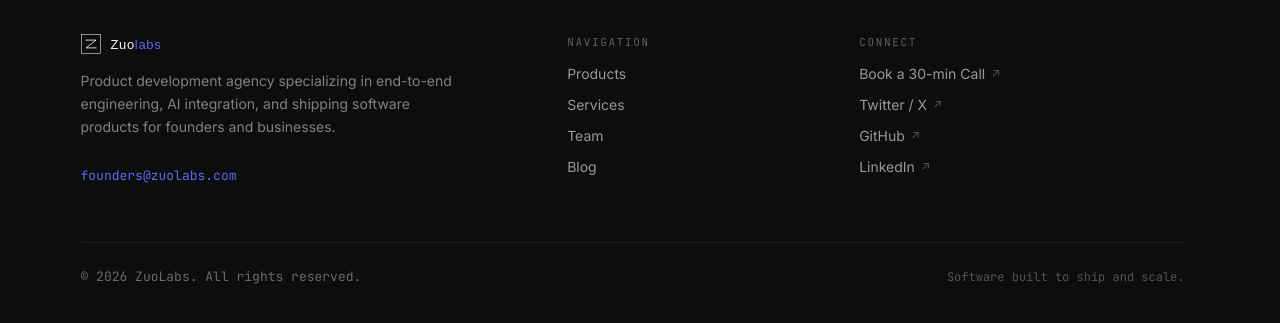
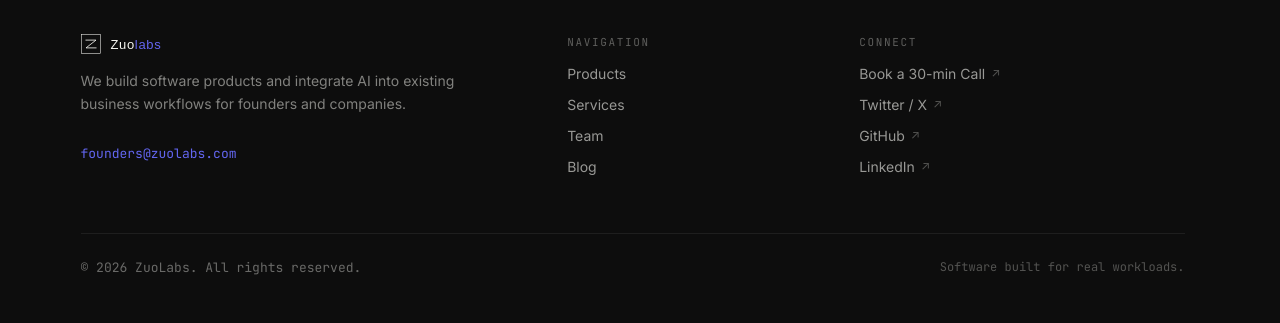
Before and after one commit to zuolabx/zuolab-website, a Next.js app: page /blog in a window 1280 px wide. Shown: the part 909-1232 px from the top of the page. Built offline with nearby package versions, Linux system fonts and the light colour scheme; no server answers; the database is empty; a web font is replaced by a local one.

Commit message:
fix(footer): refine tagline and description

```diff
--- a/src/components/ui/footer.tsx
+++ b/src/components/ui/footer.tsx
@@ -10,8 +10,7 @@ export function SiteFooter() {
           <div className="md:col-span-5 space-y-4">
             <ZuoLogo />
             <p className="text-[14px] leading-relaxed text-foreground/50 max-w-sm">
-              Product development agency specializing in end-to-end engineering,
-              AI integration, and shipping software products for founders and businesses.
+              We build software products and integrate AI into existing business workflows for founders and companies.
             </p>
             <div className="pt-2">
               <a
@@ -122,7 +121,7 @@ export function SiteFooter() {
         <div className="mt-14 pt-6 border-t border-[#1e1e1e] flex flex-col sm:flex-row items-center justify-between gap-4 text-[13px] text-foreground/40 font-mono">
           <p>© 2026 ZuoLabs. All rights reserved.</p>
           <p className="text-foreground/30 text-xs">
-            Software built to ship and scale.
+            Software built for real workloads.
           </p>
         </div>
       </div>
```
